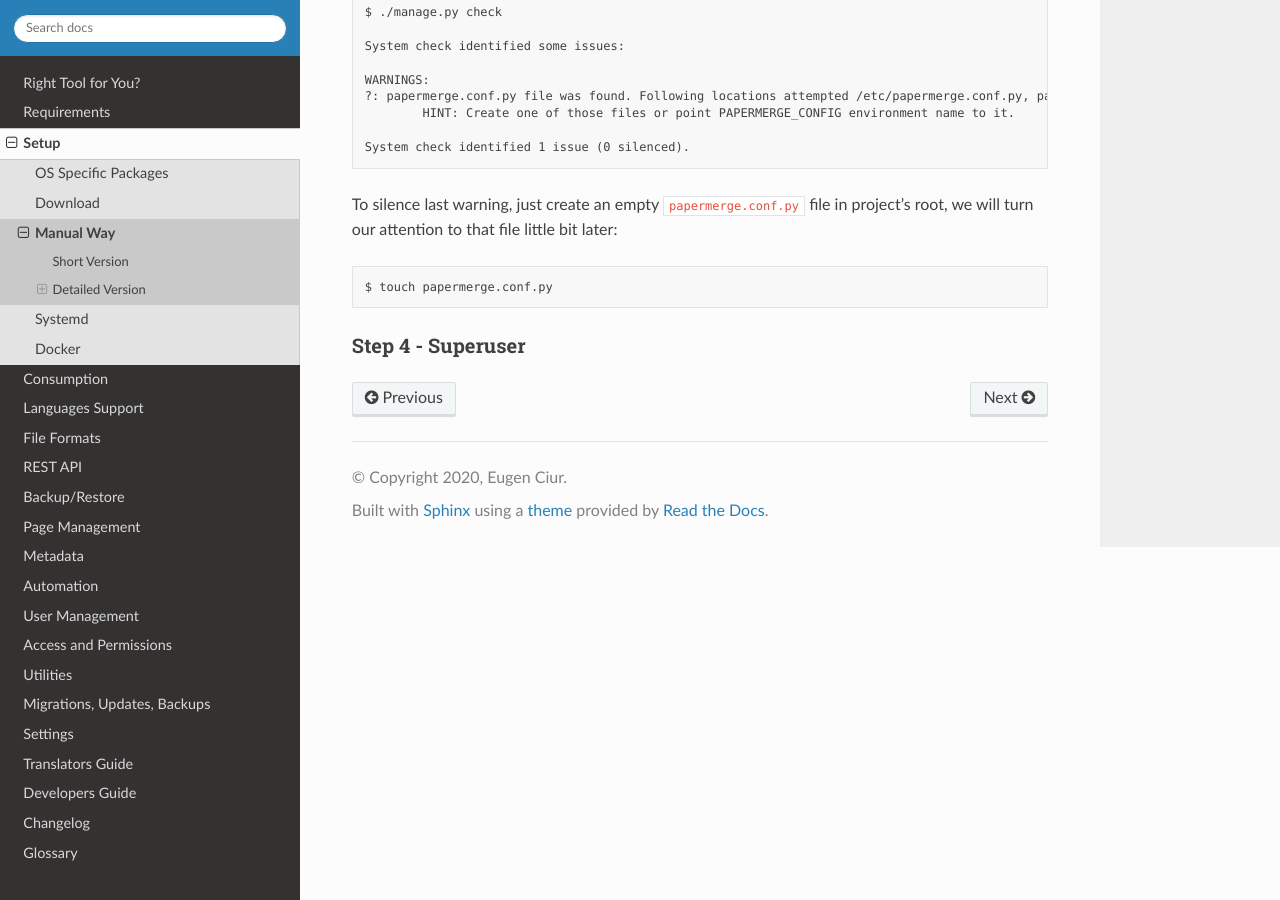
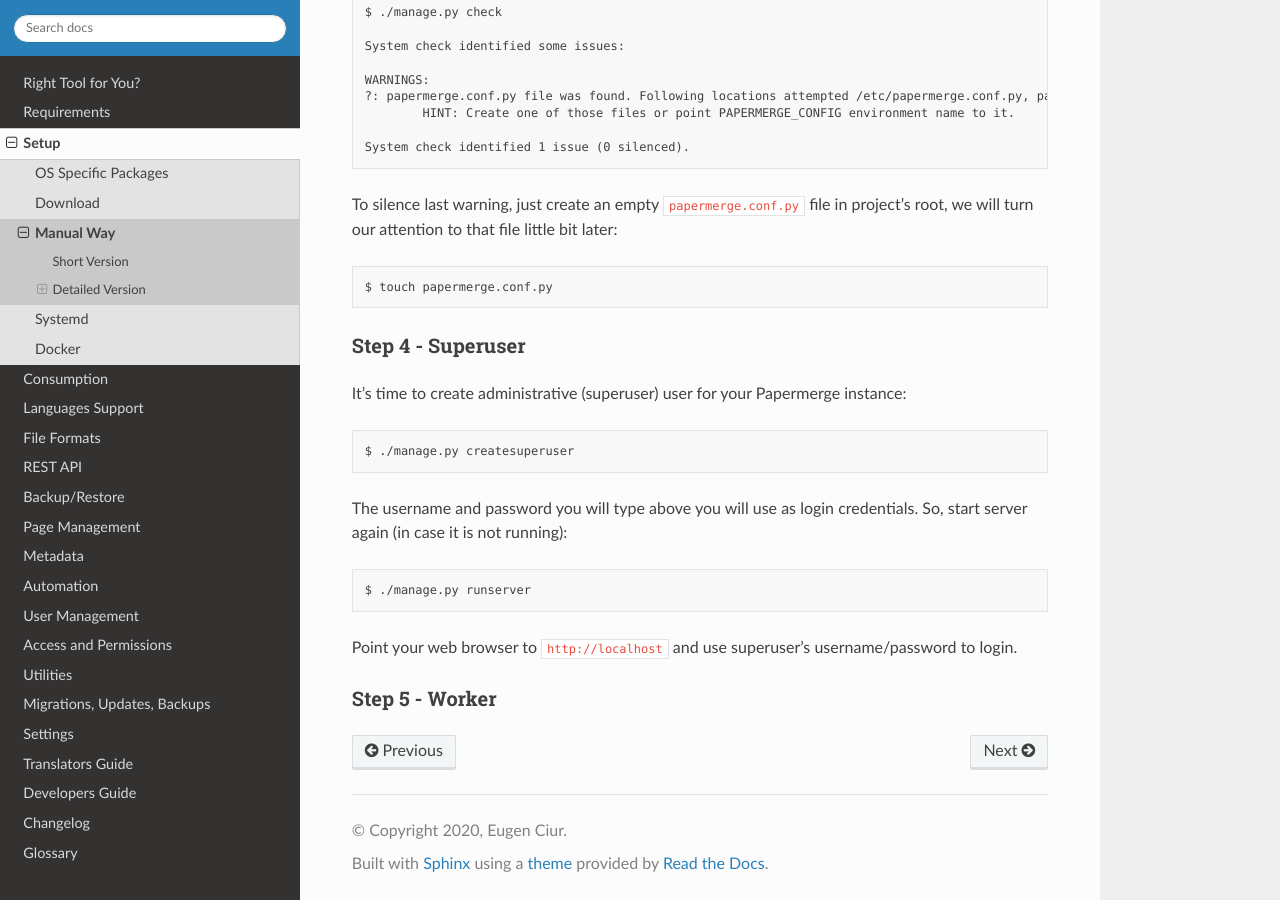
Before and after one commit to ciur/papermerge, a Sphinx documentation site: the page built from docs/source/setup/manual_way.rst, in a window 1280 px wide and 900 px high, scrolled down 8727 px. Built offline with Sphinx 7.4.7 and the Read the Docs theme 2.0.0, drawn with Linux system fonts in a browser that asks for light colours.

Commit message:
step 4 - superuser

```diff
--- a/docs/source/setup/manual_way.rst
+++ b/docs/source/setup/manual_way.rst
@@ -326,3 +326,20 @@
 
 Step 4 - Superuser
 ####################
+
+
+It's time to create administrative (superuser) user for your Papermerge instance::
+
+$ ./manage.py createsuperuser
+
+The username and password you will type above you will use as login credentials.
+So, start server again (in case it is not running)::
+
+$ ./manage.py runserver
+
+Point your web browser to ``http://localhost`` and use superuser's
+username/password to login.
+
+
+Step 5 - Worker
+#################
```
